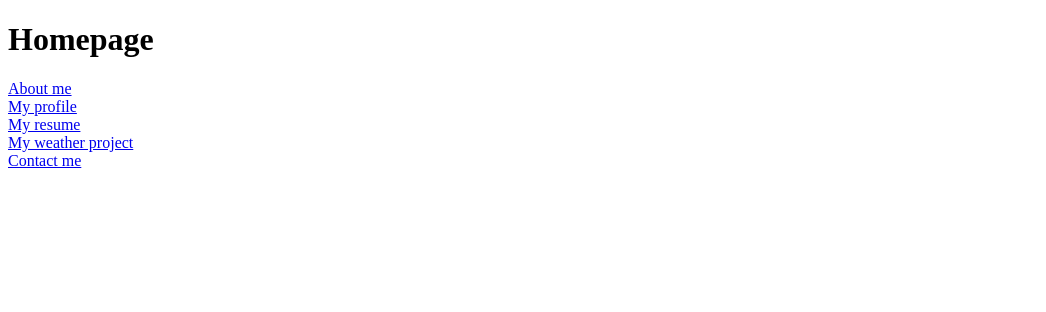
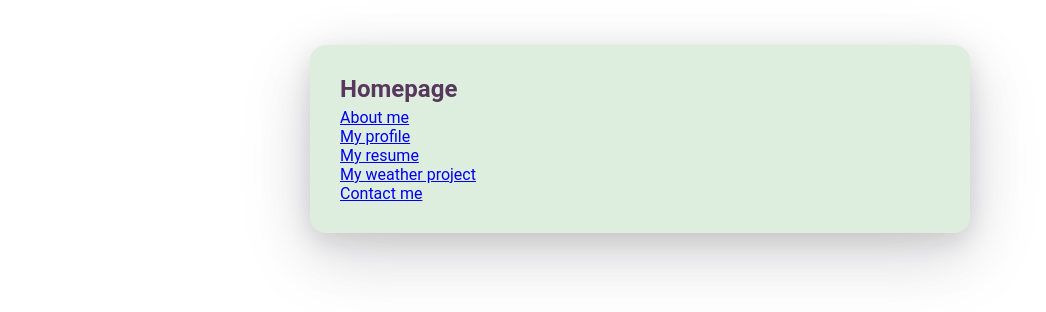
Before and after one commit to conectomarley/oneportfolio, a plain HTML site: page index.html in a window 1280 px wide. Shown: the whole page, without its empty margins (0-1046 px from the left). Drawn offline with Linux system fonts and the light colour scheme.

Commit message:
updated index with css

```diff
--- a/index.html
+++ b/index.html
@@ -3,6 +3,7 @@
   <head>
     <meta charset="UTF-8" />
     <meta name="viewport" content="width=device-width, initial-scale=1.0" />
+    <link rel="stylesheet" href="style.css" />
     <title>Homepage</title>
     <style>
       a:visited {
@@ -14,6 +15,7 @@
     </style>
   </head>
   <body>
+    <div class="index-homepage">
     <h1>Homepage</h1>
     <a href="about.html" target="_blank">About me</a>
     <br />
@@ -26,5 +28,6 @@
     >
     <br />
     <a href="about.html#contact" target="_blank">Contact me</a>
+    </div>
   </body>
 </html>
--- /dev/null
+++ b/style.css
@@ -0,0 +1,17 @@
+div.index-homepage {
+  background-color: white;
+  font-family: "roboto", sans-serif;
+  background: #ddeedf;
+  max-width: 600px;
+  margin: 45px auto;
+  box-shadow: rgba(17, 17, 26, 0.1) 0px 8px 24px,
+    rgba(17, 17, 26, 0.1) 0px 16px 56px, rgba(17, 17, 26, 0.1) 0px 24px 80px;
+  border-radius: 16px;
+  padding: 30px;
+}
+div.index-homepage h1 {
+  margin: 0 0 5px;
+  font-family: "roboto", sans-serif;
+  color: #57385c;
+  font-size: 24px;
+}
```
Also changed, not shown: about.html (+2 -1 lines).
